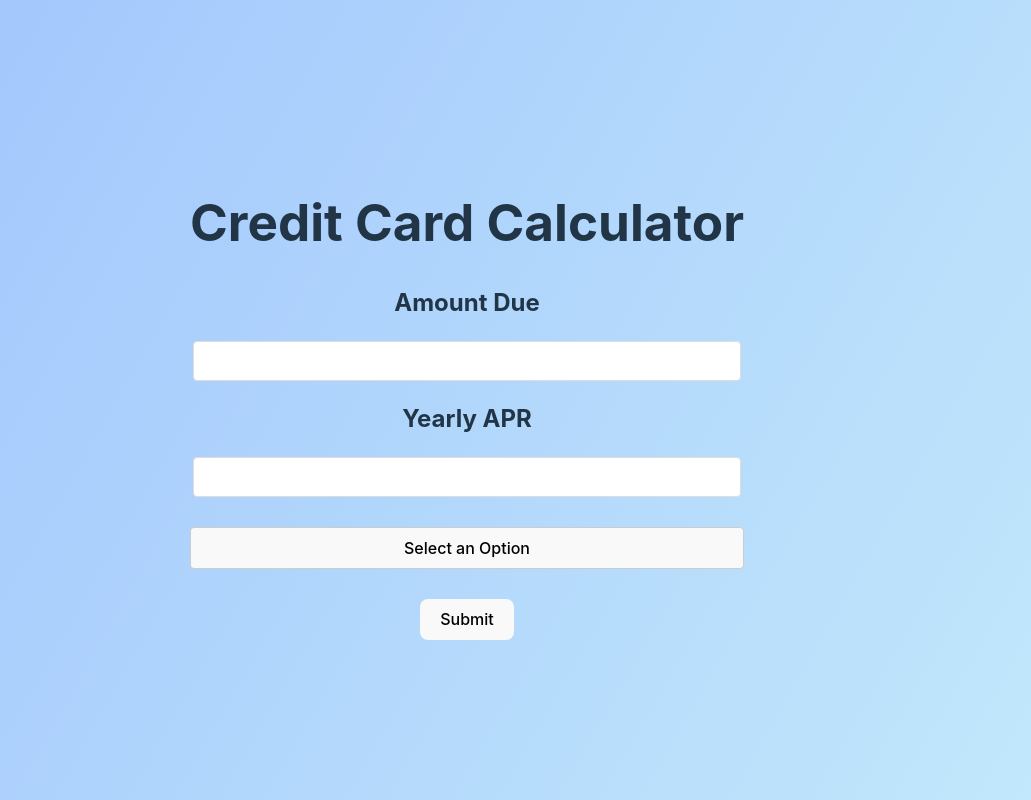
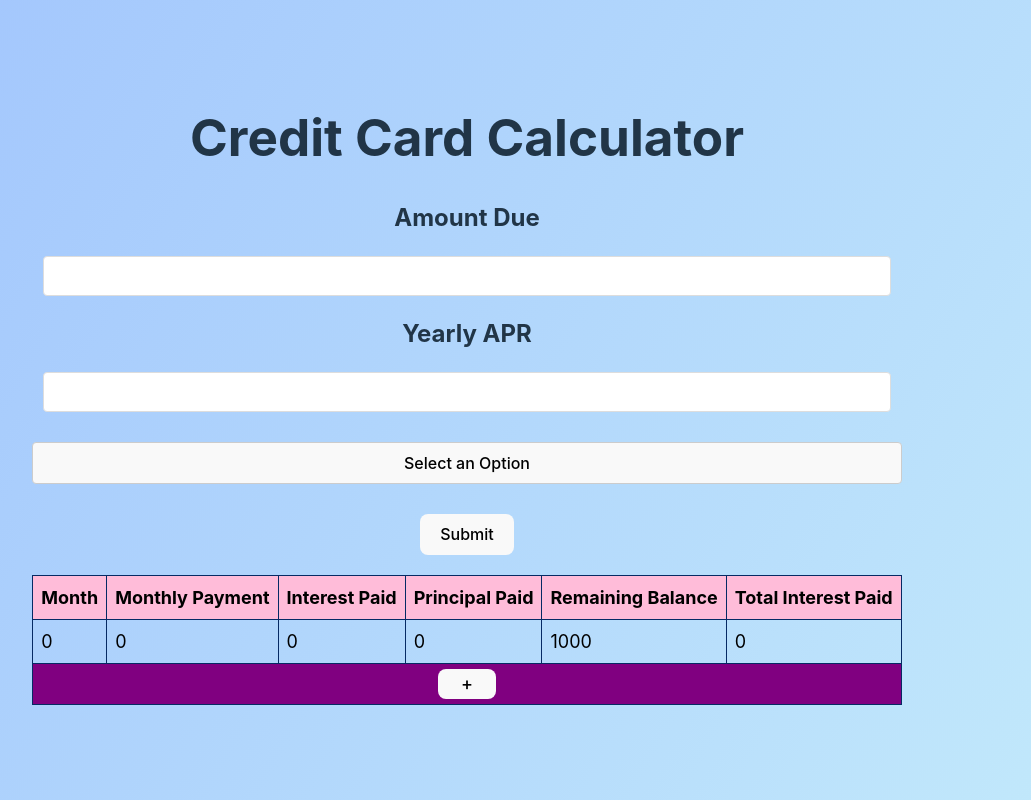
Before and after one commit to alitquan/VariablePayments, a React (Vite) app in the folder LoanPayments/: page / in a window 1280 px wide. Shown: the whole page, without its empty margins (173-1204 px from the left). Built offline with nearby package versions, Linux system fonts and the light colour scheme.

Commit message:
Added dynamic pages

```diff
--- a/LoanPayments/src/components/App.jsx
+++ b/LoanPayments/src/components/App.jsx
@@ -1,5 +1,6 @@
 import { useState } from "react";
 import "./App.css";
+import Table2 from "./Table2.jsx";
 
 function App() {
   const [isOpen, setIsOpen] = useState(false);
@@ -119,6 +120,8 @@ function App() {
         <button className="submit-btn" onClick={handleSubmit}>
           Submit
         </button>
+
+	<Table2 />
       </div>
     </>
   );
```
